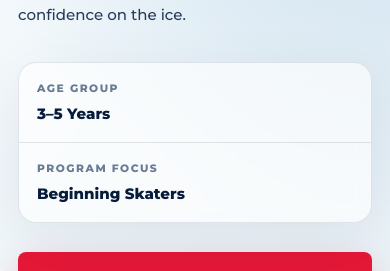
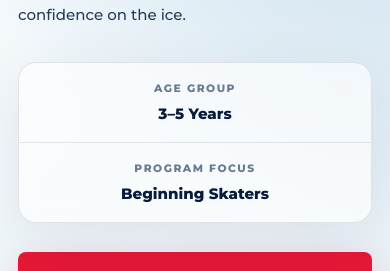
Before and after one commit to Avmannino/gsc_lts_webpage, a React (Vite) app: page / in a window 390 px wide. Shown: the part 285-556 px from the top of the page. Built offline with nearby package versions, Linux system fonts and the light colour scheme.

Commit message:
Center Age Group / Program Focus content on mobile
Co-Authored-By: Claude Sonnet 5 <noreply@anthropic.com>

```diff
--- a/src/App.css
+++ b/src/App.css
@@ -942,6 +942,11 @@
     grid-template-columns: 1fr;
   }
 
+  .hero-detail {
+    align-items: center;
+    text-align: center;
+  }
+
   .hero-detail + .hero-detail {
     border-top: 1px solid rgba(7, 27, 59, 0.1);
     border-left: 0;
```
